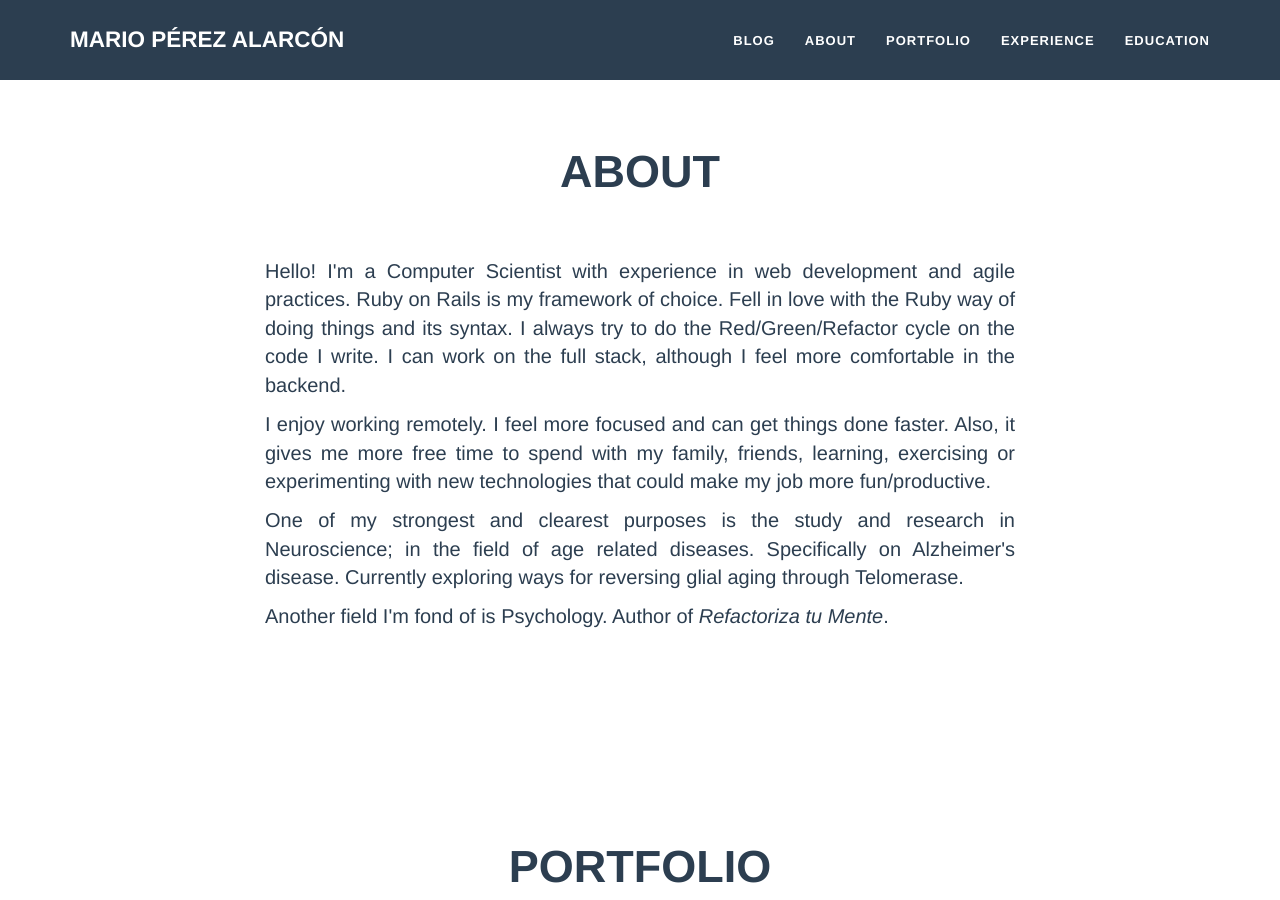
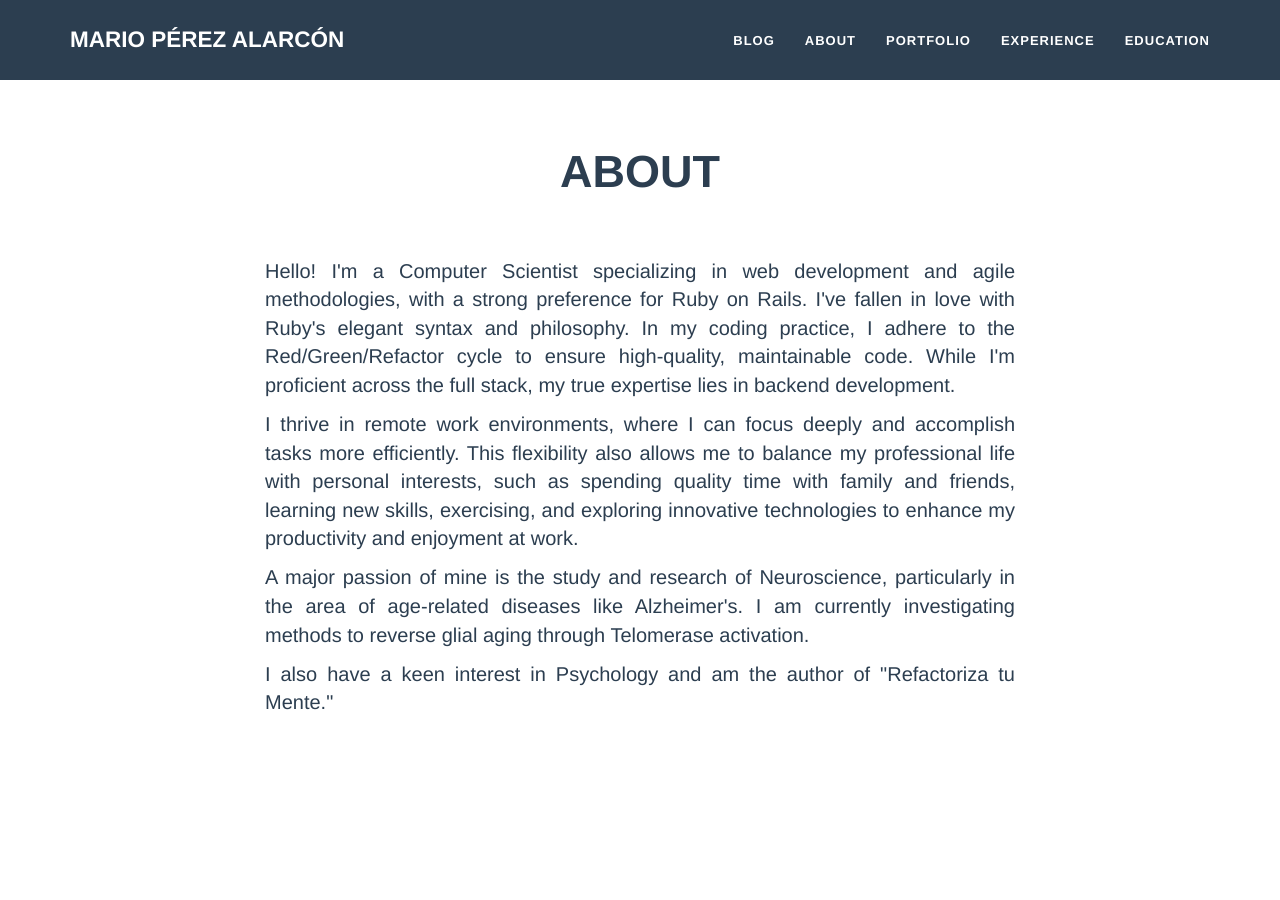
Before and after one commit to mapreal19/mapreal19.github.io, a Jekyll site: the page built from index.html, in a window 1280 px wide and 900 px high, scrolled down 817 px. Built offline with Jekyll 4.4.1, drawn with Linux system fonts in a browser that asks for light colours.

Commit message:
ruby update, about update

```diff
--- a/Gemfile
+++ b/Gemfile
@@ -1,5 +1,5 @@
 source 'https://rubygems.org'
-ruby '2.6.6'
+ruby '2.7.4'
 
 gem 'github-pages'
 
--- a/_includes/landing/about.html
+++ b/_includes/landing/about.html
@@ -9,16 +9,24 @@
     <div class="row">
       <div class="col-lg-8 col-lg-offset-2">
         <p>
-          Hello! I'm a Computer Scientist with experience in web development and agile practices. Ruby on Rails is my framework of choice. Fell in love with the Ruby way of doing things and its syntax. I always try to do the Red/Green/Refactor cycle on the code I write. I can work on the full stack, although I feel more comfortable in the backend.
+          Hello! I'm a Computer Scientist specializing in web development and agile methodologies, with a strong
+          preference for Ruby on Rails. I've fallen in love with Ruby's elegant syntax and philosophy. In my coding
+          practice, I adhere to the Red/Green/Refactor cycle to ensure high-quality, maintainable code. While I'm
+          proficient across the full stack, my true expertise lies in backend development.
         </p>
         <p>
-          I enjoy working remotely. I feel more focused and can get things done faster. Also, it gives me more free time to spend with my family, friends, learning, exercising or experimenting with new technologies that could make my job more fun/productive.
+          I thrive in remote work environments, where I can focus deeply and accomplish tasks more efficiently.
+          This flexibility also allows me to balance my professional life with personal interests, such as spending
+          quality time with family and friends, learning new skills, exercising, and exploring innovative technologies
+          to enhance my productivity and enjoyment at work.
         </p>
         <p>
-          One of my strongest and clearest purposes is the study and research in Neuroscience; in the field of age related diseases. Specifically on Alzheimer's disease. Currently exploring ways for reversing glial aging through Telomerase.
+          A major passion of mine is the study and research of Neuroscience, particularly in the area of age-related
+          diseases like Alzheimer's. I am currently investigating methods to reverse glial aging through
+          Telomerase activation.
         </p>
         <p>
-          Another field I'm fond of is Psychology. Author of <i>Refactoriza tu Mente</i>.
+          I also have a keen interest in Psychology and am the author of "Refactoriza tu Mente."
         </p>
       </div>
     </div>
```
Also changed, not shown: Gemfile.lock, README.md.
